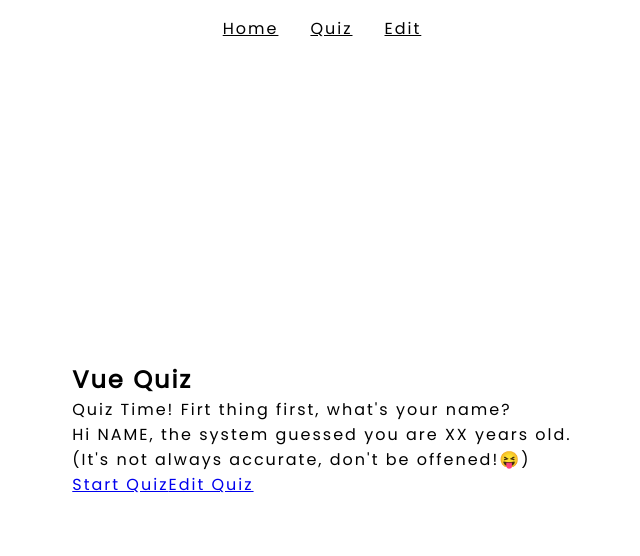
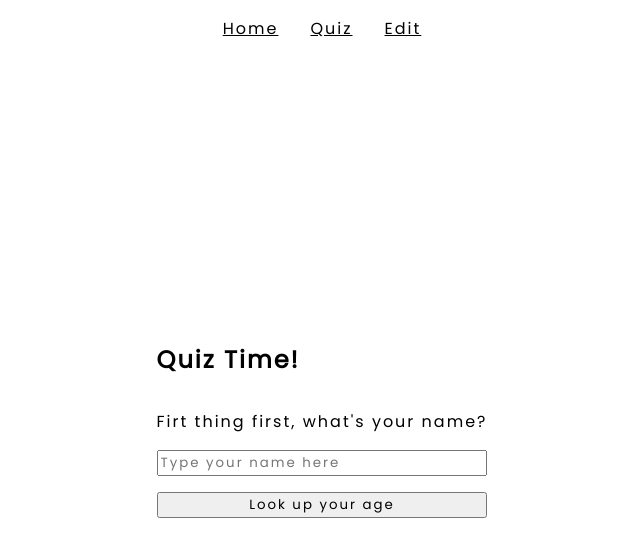
Before and after one commit to elbert-fang/vue-quiz, a Vue app: page / in a window 1280 px wide. Shown: the top 556 px of the page, without its empty margins (318-958 px from the left). Built offline with nearby package versions, Linux system fonts and the light colour scheme.

Commit message:
add agify api call to Home

```diff
--- a/src/pages/HomePage.vue
+++ b/src/pages/HomePage.vue
@@ -1,16 +1,34 @@
 <template>
   <div class="home-wrapper">
     <div class="content">
-      <h2> Vue Quiz </h2>
-      <p> Quiz Time! Firt thing first, what's your name? </p>
-      <p>Hi NAME, the system guessed you are XX years old. <br />
-        (It's not always accurate, don't be offened!😝)
-      </p>
-    </div>
+      <h2 class="heading"> Quiz Time! </h2>
 
-    <div class="nav">
-      <router-link to="/quiz">Start Quiz</router-link>
-      <router-link to="/edit">Edit Quiz</router-link>
+      <div class="flex flex-column">
+
+        <template v-if="!(name && age)">
+          <p> Firt thing first, what's your name? </p>
+          <input class="name-input full-width my-1"
+            id="name_input"
+            v-model="name"
+            placeholder="Type your name here" />
+          <button class=""
+            :disabled="loading"
+            @click="getAge">Look up your age</button>
+        </template>
+
+        <p class="full-width"
+          v-if="loading">Loading</p>
+        <template v-else>
+          <p v-if="errorMsg">{{ errorMsg }}</p>
+          <template v-if="name && age">
+            <p class="my-1">Hi {{name}}, the system guessed you are {{age}} years old. <br />
+              (It's not always accurate, don't be offened!😝)<br />
+              Anyway... Let's play the quiz game now!
+            </p>
+            <a href="/quiz"><button class="btn-start">Start Quiz</button></a>
+          </template>
+        </template>
+      </div>
     </div>
 
   </div>
@@ -18,6 +36,37 @@
 
 <script>
 export default {
-  name: 'HomePage'
+  name: 'HomePage',
+
+  data() {
+    return {
+      name: '',
+      age: 0,
+      errorMsg: '',
+      loading: false
+    }
+  },
+
+  methods: {
+    async getAge() {
+      const baseurl = 'https://api.agify.io?'
+      this.errorMsg = ''  // reset the error msg
+      this.loading = true
+
+      try {
+        const result = await fetch(`${baseurl}name=${this.name}`)
+        const json = await result.json()
+        this.age = json.age
+      } catch (error) {
+        this.errorMsg = 'There was an error, please try again'
+        this.age = 0
+      } finally {
+        this.loading = false
+      }
+
+
+    }
+  }
+
 }
 </script>
```
